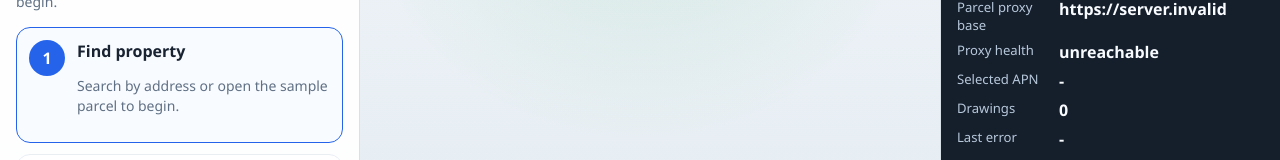
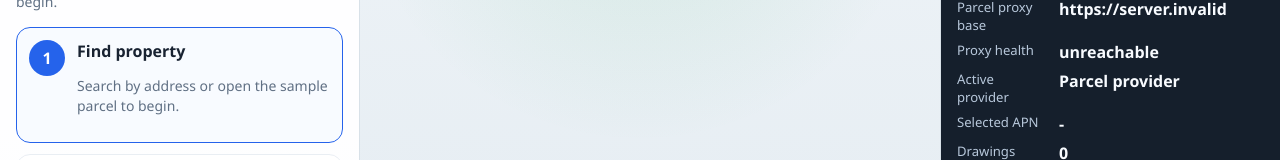
Before and after one commit to optimacycorp/siteplan, a React (Vite) app: page / in a window 1280 px wide. Shown: the part 144-304 px from the top of the page. Built offline with nearby package versions, Linux system fonts and the light colour scheme; no server answers.

Commit message:
debugging

```diff
--- a/src/components/DevStatusPanel.tsx
+++ b/src/components/DevStatusPanel.tsx
@@ -1,4 +1,5 @@
 import { useEffect, useState } from "react";
+import { describeParcelSource } from "../services/parcelService";
 import { useQuickSiteStore } from "../state/quickSiteStore";
 import { useDrawingStore } from "../state/drawingStore";
 
@@ -23,6 +24,7 @@ function resolveHealthUrl() {
 
 export function DevStatusPanel() {
   const selectedParcel = useQuickSiteStore((state) => state.selectedParcel);
+  const activeParcelProviderId = useQuickSiteStore((state) => state.activeParcelProviderId);
   const searchError = useQuickSiteStore((state) => state.searchError);
   const drawingCount = useDrawingStore((state) => state.drawings.length);
   const [proxyStatus, setProxyStatus] = useState<ProxyStatus | null>(null);
@@ -35,7 +37,9 @@ export function DevStatusPanel() {
 
     let active = true;
     void fetch(resolveHealthUrl())
-      .then((response) => (response.ok ? response.json() : Promise.reject(new Error(`Health check failed (${response.status})`))))
+      .then((response) =>
+        response.ok ? response.json() : Promise.reject(new Error(`Health check failed (${response.status})`)),
+      )
       .then((payload) => {
         if (!active) return;
         setProxyStatus(payload as ProxyStatus);
@@ -64,6 +68,8 @@ export function DevStatusPanel() {
         <dd>{proxyBaseUrl}</dd>
         <dt>Proxy health</dt>
         <dd>{proxyStatus ? (proxyStatus.ok ? proxyStatus.providerMode || "ok" : "unreachable") : "checking..."}</dd>
+        <dt>Active provider</dt>
+        <dd>{describeParcelSource(activeParcelProviderId || "", "")}</dd>
         <dt>Selected APN</dt>
         <dd>{selectedParcel?.apn || selectedParcel?.llUuid || "-"}</dd>
         <dt>Drawings</dt>
--- a/src/components/WorkflowSteps.tsx
+++ b/src/components/WorkflowSteps.tsx
@@ -1,4 +1,5 @@
 import { rampartNeighborFixtures, rampartParcelFixture, rampartParcelSearchResults } from "../fixtures/rampartParcelFixture";
+import { describeParcelSource } from "../services/parcelService";
 import { useDrawingStore } from "../state/drawingStore";
 import { useQuickSiteStore } from "../state/quickSiteStore";
 
@@ -49,6 +50,7 @@ function buildSteps(selectedParcel: boolean, drawingCount: number): StepDefiniti
 export function WorkflowSteps() {
   const fixtureMode = String(import.meta.env.VITE_USE_PARCEL_FIXTURES || "").toLowerCase() === "true";
   const selectedParcel = useQuickSiteStore((state) => state.selectedParcel);
+  const activeParcelProviderId = useQuickSiteStore((state) => state.activeParcelProviderId);
   const searchError = useQuickSiteStore((state) => state.searchError);
   const selectedParcelLoading = useQuickSiteStore((state) => state.selectedParcelLoading);
   const drawingCount = useDrawingStore((state) => state.drawings.length);
@@ -81,9 +83,14 @@ export function WorkflowSteps() {
     <section className="panel-section">
       <h2>Workflow</h2>
       <p className="muted">{currentStep.helper}</p>
+      {activeParcelProviderId ? (
+        <p className="muted">
+          Active parcel provider: <strong>{describeParcelSource(activeParcelProviderId, "")}</strong>
+        </p>
+      ) : null}
       {selectedParcelLoading ? (
         <p className="status-message info-text">
-          Locating the parcel at the clicked point and checking nearby parcel coverage…
+          Locating the parcel at the clicked point and checking nearby parcel coverage...
         </p>
       ) : null}
       {searchError ? <p className="status-message error-text">{searchError}</p> : null}
```
